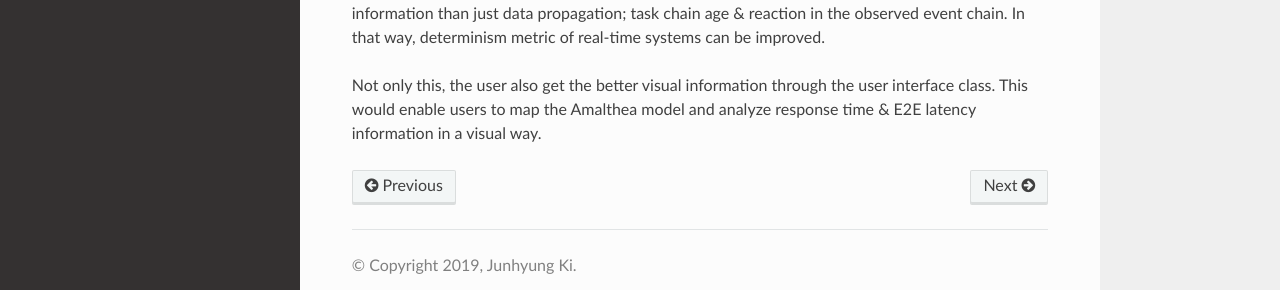
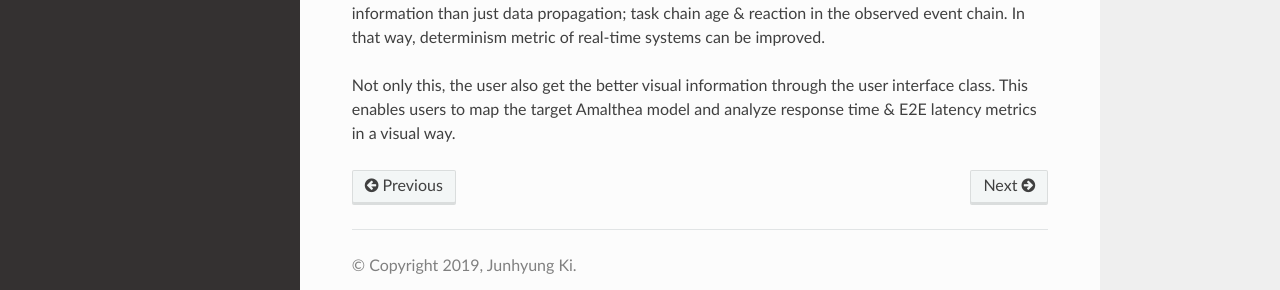
Before and after one commit to junh-ki/gsoc_doc, a Sphinx documentation site: the page built from docs/source/contents/milestone.rst, in a window 1280 px wide and 900 px high, scrolled down 854 px. Shown: the part 565-855 px from the top of the window. Built offline with Sphinx 7.4.7 and the Read the Docs theme 2.0.0, drawn with Linux system fonts in a browser that asks for light colours.

Commit message:
some corrections

```diff
--- a/docs/source/contents/milestone.rst
+++ b/docs/source/contents/milestone.rst
@@ -63,4 +63,4 @@ This is intended to provide the user further information than just data propagat
 In that way, determinism metric of real-time systems can be improved.
 
 Not only this, the user also get the better visual information through the user interface class.
-This would enable users to map the Amalthea model and analyze response time & E2E latency information in a visual way.
+This enables users to map the target Amalthea model and analyze response time & E2E latency metrics in a visual way.
```
